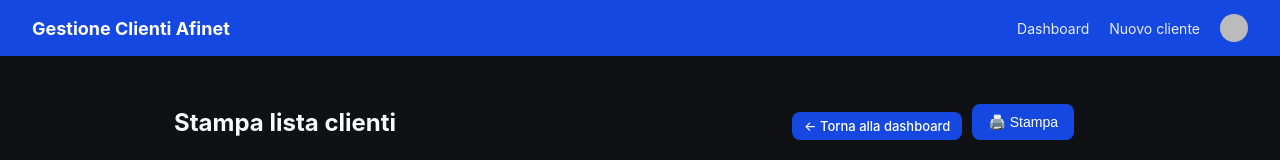
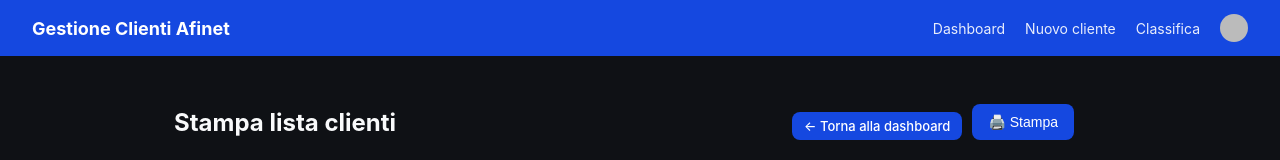
Before and after one commit to webproadv/AfinetLu, a Next.js app: page /clienti/stampa in a window 1280 px wide. Shown: the top 160 px of the page. Built offline with nearby package versions, Linux system fonts and the light colour scheme; no server answers; the database is empty; sample sign-in values are in the browser's storage; some icons are missing.

Commit message:
Aggiunge link Classifica nella nav

```diff
--- a/app/layout.tsx
+++ b/app/layout.tsx
@@ -18,6 +18,7 @@ export default function RootLayout({ children }: { children: React.ReactNode })
               <SignedIn>
                 <Link href="/dashboard">Dashboard</Link>
                 <Link href="/clienti/nuovo">Nuovo cliente</Link>
+                <Link href="/classifica">Classifica</Link>
                 <UserButton afterSignOutUrl="/sign-in" />
               </SignedIn>
               <SignedOut>
```
